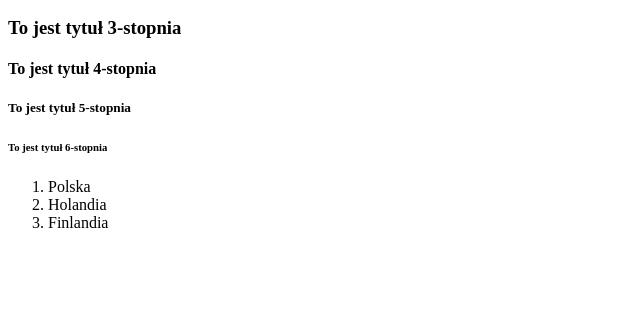
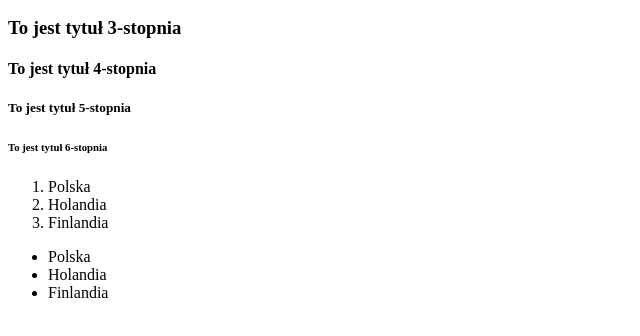
Before and after one commit to MateuszP-TI/matt-repo, a plain HTML site: page index.html in a window 1280 px wide. Shown: the part 136-472 px from the top of the page, without its empty margins (0-640 px from the left). Drawn offline with Linux system fonts and the light colour scheme.

Commit message:
Update index.html

```diff
--- a/index.html
+++ b/index.html
@@ -18,11 +18,17 @@
 			<h5>To jest tytuł 5-stopnia</h5>
 			<h6>To jest tytuł 6-stopnia</h6>
 
-	<ol>
-		<li>Polska</li>
-		<li>Holandia</li>
-		<li>Finlandia</li>
-	</ol>
+				<ol>
+					<li>Polska</li>
+					<li>Holandia</li>
+					<li>Finlandia</li>
+				</ol>
+
+				<ul>
+					<li>Polska</li>
+					<li>Holandia</li>
+					<li>Finlandia</li>
+				</ul>
 </body>
 
 </html>
```
